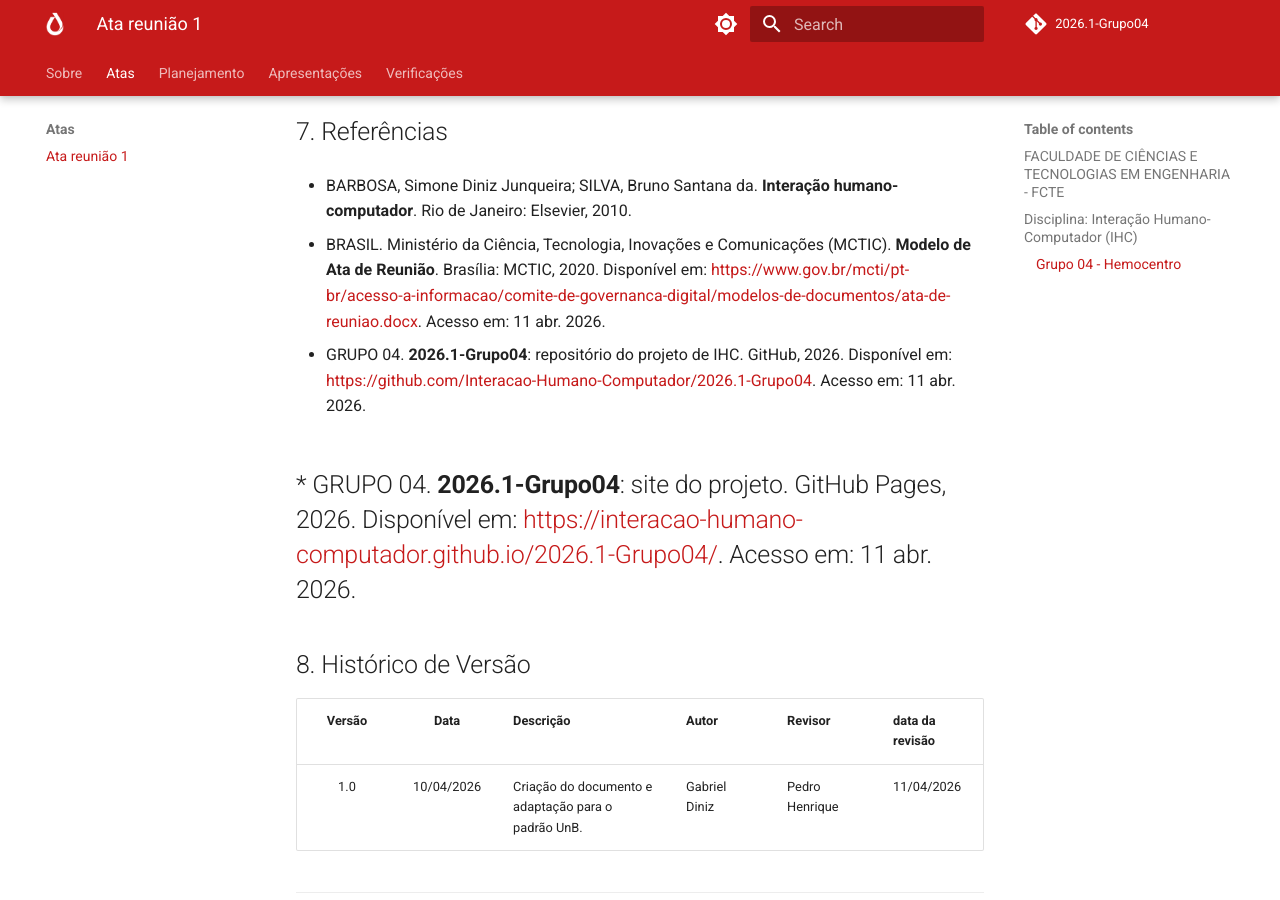
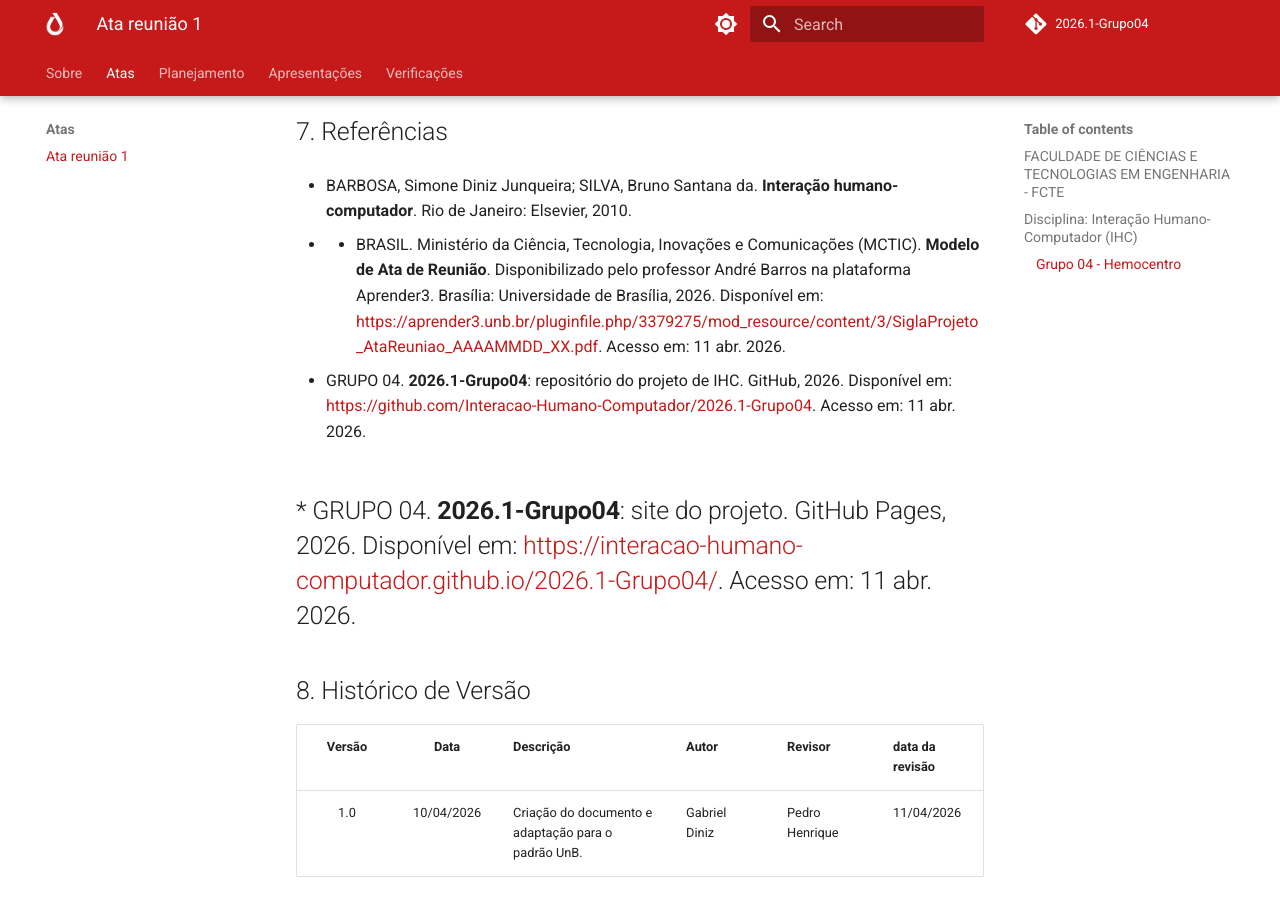
Before and after one commit to Interacao-Humano-Computador/2026.1-Grupo04, an MkDocs documentation site: the page built from docs/atas/ata1.md, in a window 1280 px wide and 900 px high, scrolled down 2682 px. Built offline with MkDocs 1.6.1 and Material for MkDocs 9.7.7, drawn with Linux system fonts in a browser that asks for light colours; comment, search, counter and statistics services are not loaded.

Commit message:
fix: correção de link nas referências

```diff
--- a/docs/atas/ata1.md
+++ b/docs/atas/ata1.md
@@ -83,7 +83,7 @@ Nenhuma
 
 * BARBOSA, Simone Diniz Junqueira; SILVA, Bruno Santana da. **Interação humano-computador**. Rio de Janeiro: Elsevier, 2010.
 
-* BRASIL. Ministério da Ciência, Tecnologia, Inovações e Comunicações (MCTIC). **Modelo de Ata de Reunião**. Brasília: MCTIC, 2020. Disponível em: <https://www.gov.br/mcti/pt-br/acesso-a-informacao/comite-de-governanca-digital/modelos-de-documentos/ata-de-reuniao.docx>. Acesso em: 11 abr. 2026.
+* * BRASIL. Ministério da Ciência, Tecnologia, Inovações e Comunicações (MCTIC). **Modelo de Ata de Reunião**. Disponibilizado pelo professor André Barros na plataforma Aprender3. Brasília: Universidade de Brasília, 2026. Disponível em: <https://aprender3.unb.br/pluginfile.php/3379275/mod_resource/content/3/SiglaProjeto_AtaReuniao_AAAAMMDD_XX.pdf>. Acesso em: 11 abr. 2026.
 
 * GRUPO 04. **2026.1-Grupo04**: repositório do projeto de IHC. GitHub, 2026. Disponível em: <https://github.com/Interacao-Humano-Computador/2026.1-Grupo04>. Acesso em: 11 abr. 2026.
 
```
